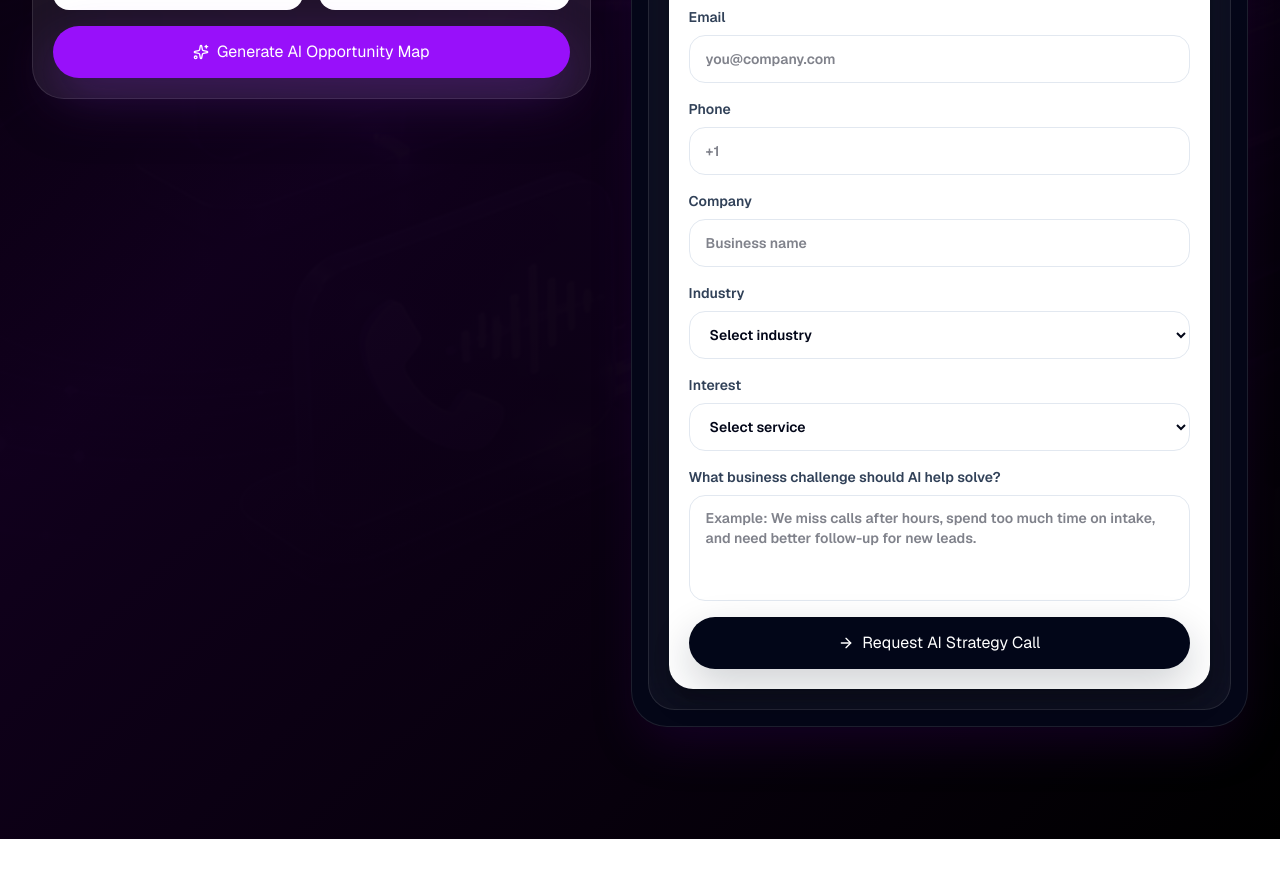
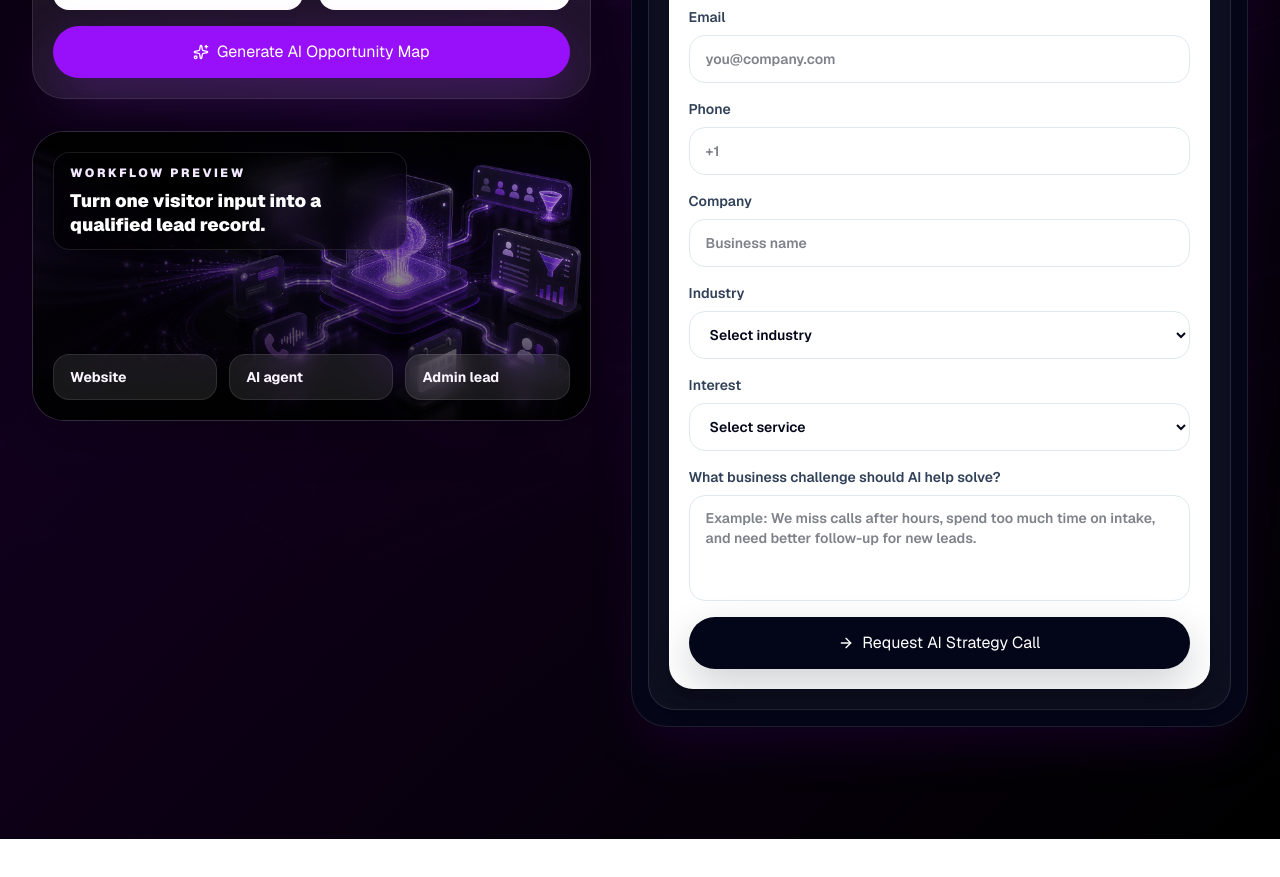
Before and after one commit to AnilBotta/syncai_website, a Next.js app: page / in a window 1280 px wide. Shown: the part 3140-4017 px from the top of the page. Built offline with nearby package versions, Linux system fonts and the light colour scheme.

Commit message:
Add workflow preview card to demo section

```diff
--- a/src/components/demo-analyzer.tsx
+++ b/src/components/demo-analyzer.tsx
@@ -150,6 +150,32 @@ export function DemoAnalyzer() {
               </button>
               {error ? <p className="text-sm text-red-200">{error}</p> : null}
             </form>
+
+            <div className="mt-8 overflow-hidden rounded-[2rem] border border-white/10 bg-white/[.065] shadow-2xl shadow-black/20 backdrop-blur-xl">
+              <div className="relative h-72">
+                <Image
+                  src="/brand/syncai-hero-ai-workflow.png"
+                  alt="AI workflow preview connecting website, voice, calendar, CRM, and lead systems"
+                  width={1792}
+                  height={1024}
+                  className="h-full w-full object-cover object-center opacity-90"
+                />
+                <div className="absolute inset-0 bg-[linear-gradient(90deg,rgba(0,0,0,.74),rgba(0,0,0,.12)),linear-gradient(0deg,rgba(0,0,0,.66),transparent_58%)]" />
+                <div className="absolute left-5 top-5 rounded-2xl border border-white/10 bg-black/45 px-4 py-3 backdrop-blur-md">
+                  <p className="text-xs font-black uppercase tracking-[.22em] text-purple-100">Workflow preview</p>
+                  <p className="mt-2 max-w-xs text-lg font-black leading-6 text-white">
+                    Turn one visitor input into a qualified lead record.
+                  </p>
+                </div>
+                <div className="absolute bottom-5 left-5 right-5 grid gap-3 sm:grid-cols-3">
+                  {["Website", "AI agent", "Admin lead"].map((item) => (
+                    <div key={item} className="rounded-2xl border border-white/10 bg-white/[.09] px-4 py-3 text-sm font-bold text-purple-50 backdrop-blur-md">
+                      {item}
+                    </div>
+                  ))}
+                </div>
+              </div>
+            </div>
           </div>
 
           <div className="rounded-[2.25rem] border border-white/10 bg-[#050719]/95 p-4 text-white shadow-2xl shadow-purple-950/30">
```
